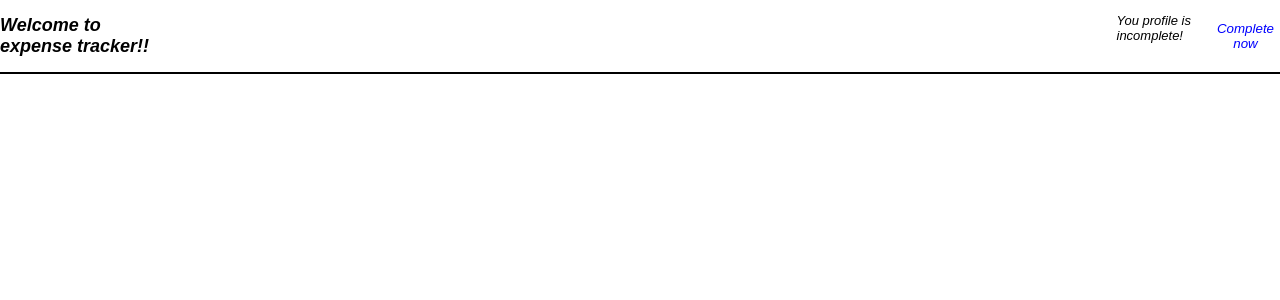
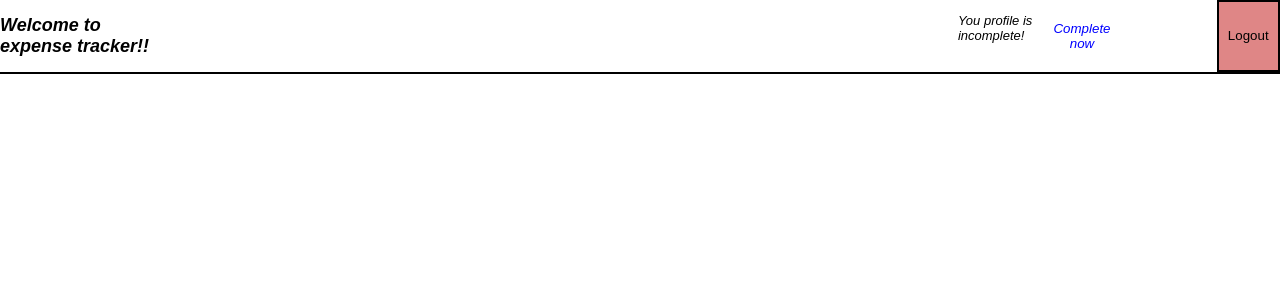
Before and after one commit to Ayushi216/Expense-Tracker-App, a React (Create React App) app: page /welcome in a window 1280 px wide. Shown: the top 300 px of the page. Built offline with nearby package versions, Linux system fonts and the light colour scheme.

Commit message:
logout added

```diff
--- a/src/App.js
+++ b/src/App.js
@@ -15,6 +15,9 @@ function App() {
           <AuthForm />
         </Route>
 
+        <Route path="/auth">
+          <AuthForm />
+        </Route>
         <Route path="/welcome">
           <Welcome />
         </Route>
--- a/src/Components/Profile/profile.js
+++ b/src/Components/Profile/profile.js
@@ -1,5 +1,6 @@
 import React, { Fragment, useRef, useContext } from "react";
-import {stringify} from 'flatted';
+import { useHistory } from "react-router-dom";
+import { stringify } from "flatted";
 import AuthContext from "../../store/auth-context";
 
 import classes from "./profile.module.css";
@@ -7,9 +8,13 @@ import classes from "./profile.module.css";
 const Profile = () => {
   const nameInputRef = useRef();
   const urlInputRef = useRef();
-  const authCtx = useContext(AuthContext)
 
-  fetch('https://identitytoolkit.googleapis.com/v1/accounts:lookup?key=AIzaSyCm1BvBfb655cubTMVdda30otMpIuOclhk', {
+  const history = useHistory();
+  const authCtx = useContext(AuthContext);
+
+  fetch(
+    "https://identitytoolkit.googleapis.com/v1/accounts:lookup?key=AIzaSyCm1BvBfb655cubTMVdda30otMpIuOclhk",
+    {
       method: "POST",
       body: JSON.stringify({
         idToken: authCtx.token,
@@ -17,7 +22,8 @@ const Profile = () => {
       headers: {
         "Content-Type": "application/json",
       },
-    })
+    }
+  )
     .then((res) => {
       if (res.ok) {
         return res.json();
@@ -33,13 +39,16 @@ const Profile = () => {
       }
     })
     .then((data) => {
-        console.log("Profile details shown")
-        console.log(data.users)
+      console.log("Profile details shown");
+      console.log(data.users);
     })
     .catch((err) => {
       alert(err.message);
     });
 
+  const mainPageHandler = () => {
+    history.replace("/welcome");
+  };
 
   const submitHandler = (event) => {
     event.preventDefault();
@@ -48,7 +57,9 @@ const Profile = () => {
     const enteredUrl = urlInputRef.current.value;
     console.log(enteredName, enteredUrl);
 
-    fetch('https://identitytoolkit.googleapis.com/v1/accounts:update?key=AIzaSyCm1BvBfb655cubTMVdda30otMpIuOclhk', {
+    fetch(
+      "https://identitytoolkit.googleapis.com/v1/accounts:update?key=AIzaSyCm1BvBfb655cubTMVdda30otMpIuOclhk",
+      {
         method: "POST",
         body: stringify({
           idToken: authCtx.token,
@@ -59,7 +70,8 @@ const Profile = () => {
         headers: {
           "Content-Type": "application/json",
         },
-    })
+      }
+    )
       .then((res) => {
         if (res.ok) {
           return res.json();
@@ -75,13 +87,12 @@ const Profile = () => {
         }
       })
       .then((data) => {
-        alert("Profile has been updated")
-        console.log("Profile updated succesfully")
+        alert("Profile has been updated");
+        console.log("Profile updated succesfully");
       })
       .catch((err) => {
         alert(err.message);
       });
-
   };
 
   return (
@@ -89,6 +100,7 @@ const Profile = () => {
       <section>
         <h1 className={classes.h1}> Update your profile </h1>
       </section>
+      <button onClick={mainPageHandler}> Go to main page </button>
       <section>
         <h2 className={classes.h2}> Contact Details </h2>
         <form onSubmit={submitHandler}>
--- a/src/Components/Welcome/Welcome.js
+++ b/src/Components/Welcome/Welcome.js
@@ -1,20 +1,29 @@
-import React, { Fragment } from "react";
+import React, { Fragment, useContext } from "react";
 
 import { useHistory } from "react-router-dom";
 
 import classes from "./Welcome.module.css";
+import AuthContext from "../../store/auth-context";
 
 const Welcome = (props) => {
+    const authCtx = useContext(AuthContext)
     const history = useHistory();
     const onClickHandler = (props) => {
         history.replace('/profile')
     }
+
+    const logoutHandler = () => {
+      authCtx.logout();
+      history.replace("/auth");
+    };
+
   return (
     <Fragment>
       <section className={classes.section}>
         <h1 className={classes.h1}> Welcome to expense tracker!! </h1>
         <p className={classes.p}> You profile is incomplete!</p>
         <button className={classes.button} onClick={onClickHandler}> Complete now </button>
+        <button className={classes.logout} onClick = {logoutHandler}> Logout </button>
       </section>
     </Fragment>
   );
--- a/src/Components/Welcome/Welcome.module.css
+++ b/src/Components/Welcome/Welcome.module.css
@@ -9,7 +9,7 @@
 }
 
 .p {
-    padding-left: 950px;
+    padding-left: 800px;
     font-style: italic;
     font-size: small;
 }
@@ -20,3 +20,12 @@
     font-style: italic;
     background-color: white;
 }
+
+.logout {
+    padding: 0px;
+    margin-left: 100px;
+    background-color: rgb(223, 134, 134);
+    width: 100px;
+    box-shadow: black;
+    border-style: double;
+}
```
Lines whose indentation alone changed are shown as unchanged.
